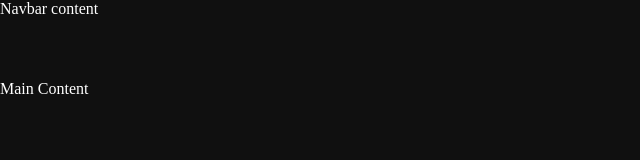
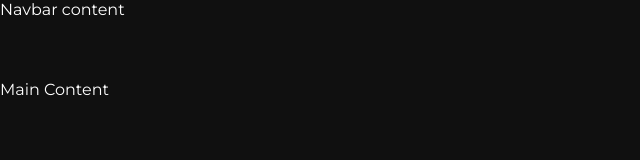
Before and after one commit to fridahenriksen1/moviemaniac, a React (Vite) app: page / in a window 1280 px wide. Shown: the top 160 px of the page, without its empty margins (0-640 px from the left). Built offline with nearby package versions, Linux system fonts and the light colour scheme.

Commit message:
Added font Montserrat

```diff
--- a/src/index.css
+++ b/src/index.css
@@ -1,3 +1,8 @@
+@font-face {
+  font-family: "Montserrat";
+  src: url("./assets/fonts/Montserrat.woff2");
+}
+
 * {
   margin: 0;
   padding: 0;
@@ -6,4 +11,5 @@
 body {
   background-color: #101010;
   color: #fff;
+  font-family: "Montserrat", sans-serif;
 }
```
Also changed, not shown: src/assets/fonts/Montserrat.woff2 (added).
